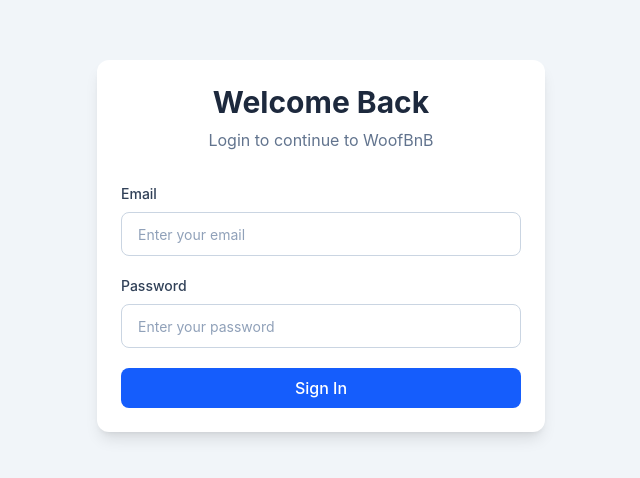
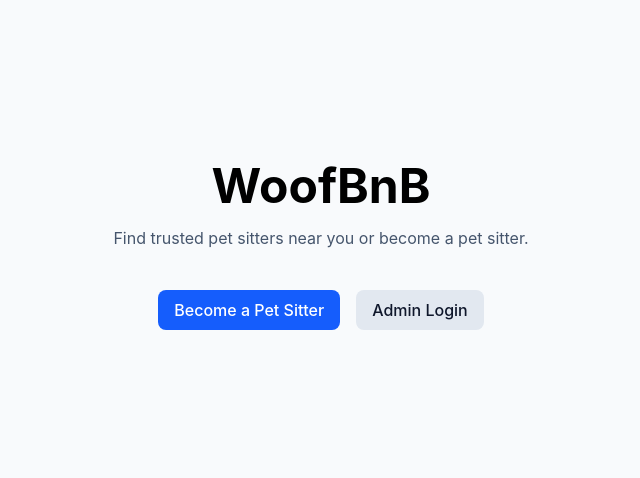
Before and after one commit to codebyAvijit/WoofBnB, a React (Vite) app in the folder client/: page / in a window 1280 px wide. Before the commit this address led to /login. Shown: the part 154-632 px from the top of the page, without its empty margins (319-959 px from the left). Built offline with nearby package versions, Linux system fonts and the light colour scheme; no server answers.

Commit message:
changes login added

```diff
--- a/client/src/components/layout/Sidebar/Sidebar.jsx
+++ b/client/src/components/layout/Sidebar/Sidebar.jsx
@@ -9,11 +9,11 @@
   return (
     <aside className="w-64 border-r bg-white p-5">
       <nav className="space-y-2">
-        <NavLink to="/" className={linkClass}>
+        <NavLink to="/dashboard" end className={linkClass}>
           Dashboard
         </NavLink>
 
-        <NavLink to="/petsitters" className={linkClass}>
+        <NavLink to="/dashboard/petsitters" className={linkClass}>
           Pet Sitters
         </NavLink>
       </nav>
--- a/client/src/features/auth/hooks/useLogin.js
+++ b/client/src/features/auth/hooks/useLogin.js
@@ -25,7 +25,7 @@
 
       toast.success(data.message);
 
-      navigate("/", {
+      navigate("/dashboard", {
         replace: true,
       });
     },
--- a/client/src/features/auth/hooks/useLogout.js
+++ b/client/src/features/auth/hooks/useLogout.js
@@ -1,5 +1,4 @@
 import { useNavigate } from "react-router-dom";
-
 import { toast } from "react-toastify";
 
 import { useAuth } from "../../../context/AuthContext";
@@ -10,13 +9,13 @@
   const { logout } = useAuth();
 
   return () => {
+    navigate("/", {
+      replace: true,
+    });
+
     logout();
 
     toast.success("Logged out successfully.");
-
-    navigate("/login", {
-      replace: true,
-    });
   };
 }
 
--- a/client/src/features/auth/pages/Login.jsx
+++ b/client/src/features/auth/pages/Login.jsx
@@ -1,14 +1,20 @@
 import { Navigate } from "react-router-dom";
 
 import Card from "../../../components/common/Card";
-
 import LoginForm from "../components/LoginForm";
 
-import { storage } from "../../../utils/storage";
+import { useAuth } from "../../../context/AuthContext";
+import Loader from "../../../components/common/Loader";
 
 function Login() {
-  if (storage.isAuthenticated()) {
-    return <Navigate to="/" replace />;
+  const { user, loading } = useAuth();
+
+  if (loading) {
+    return <Loader />;
+  }
+
+  if (user) {
+    return <Navigate to="/dashboard/petsitters" replace />;
   }
 
   return (
--- a/client/src/features/petsitter/pages/PetSitters.jsx
+++ b/client/src/features/petsitter/pages/PetSitters.jsx
@@ -1,17 +1,10 @@
-import { useState } from "react";
-
-import Button from "../../../components/common/Button";
 import Loader from "../../../components/common/Loader";
-import Modal from "../../../components/common/Modal";
 
 import PetSitterCard from "../components/PetSitterCard";
-import PetSitterForm from "../components/PetSitterForm";
 
 import usePetSitters from "../hooks/usePetsitters";
 
 function PetSitters() {
-  const [openModal, setOpenModal] = useState(false);
-
   const { data: petSitters, isLoading, isError } = usePetSitters();
 
   if (isLoading) {
@@ -27,8 +20,6 @@
       <div className="space-y-6">
         <div className="flex items-center justify-between">
           <h1 className="text-3xl font-bold">Pet Sitters</h1>
-
-          <Button onClick={() => setOpenModal(true)}>+ Add Pet Sitter</Button>
         </div>
 
         <div className="grid gap-6 md:grid-cols-2 xl:grid-cols-3">
@@ -37,14 +28,6 @@
           ))}
         </div>
       </div>
-
-      <Modal
-        isOpen={openModal}
-        title="Create Pet Sitter"
-        onClose={() => setOpenModal(false)}
-      >
-        <PetSitterForm onSuccess={() => setOpenModal(false)} />
-      </Modal>
     </>
   );
 }
--- /dev/null
+++ b/client/src/features/petsitter/pages/RegisterPetSitter.jsx
@@ -0,0 +1,26 @@
+import { useNavigate } from "react-router-dom";
+import { toast } from "react-toastify";
+
+import Card from "../../../components/common/Card";
+
+import PetSitterForm from "../components/PetSitterForm";
+
+function RegisterPetSitter() {
+  const navigate = useNavigate();
+
+  return (
+    <div className="flex min-h-screen items-center justify-center bg-slate-100 p-6">
+      <Card className="w-full max-w-3xl">
+        <h1 className="mb-6 text-3xl font-bold">Become a Pet Sitter</h1>
+
+        <PetSitterForm
+          onSuccess={() => {
+            navigate("/");
+          }}
+        />
+      </Card>
+    </div>
+  );
+}
+
+export default RegisterPetSitter;
--- /dev/null
+++ b/client/src/layouts/PublicLayout.jsx
@@ -0,0 +1,11 @@
+import { Outlet } from "react-router-dom";
+
+function PublicLayout() {
+  return (
+    <div className="min-h-screen bg-slate-50">
+      <Outlet />
+    </div>
+  );
+}
+
+export default PublicLayout;
--- /dev/null
+++ b/client/src/pages/Home.jsx
@@ -0,0 +1,27 @@
+import { Link } from "react-router-dom";
+
+import Button from "../components/common/Button";
+
+function Home() {
+  return (
+    <div className="mx-auto flex min-h-screen max-w-7xl flex-col items-center justify-center px-6">
+      <h1 className="mb-4 text-center text-5xl font-bold">WoofBnB</h1>
+
+      <p className="mb-10 max-w-xl text-center text-slate-600">
+        Find trusted pet sitters near you or become a pet sitter.
+      </p>
+
+      <div className="flex flex-wrap justify-center gap-4">
+        <Link to="/register">
+          <Button>Become a Pet Sitter</Button>
+        </Link>
+
+        <Link to="/login">
+          <Button variant="secondary">Admin Login</Button>
+        </Link>
+      </div>
+    </div>
+  );
+}
+
+export default Home;
--- a/client/src/routes/AppRoutes.jsx
+++ b/client/src/routes/AppRoutes.jsx
@@ -1,23 +1,39 @@
 import { BrowserRouter, Routes, Route, Navigate } from "react-router-dom";
 
+import PublicLayout from "../layouts/PublicLayout";
 import AuthLayout from "../layouts/AuthLayout";
 import MainLayout from "../layouts/MainLayout";
 
+import Home from "../pages/Home";
 import Dashboard from "../pages/Dashboard";
 import NotFound from "../pages/NotFound";
 import Unauthorized from "../pages/Unauthorized";
 
 import Login from "../features/auth/pages/Login";
+import RegisterPetSitter from "../features/petsitter/pages/RegisterPetSitter";
 import PetSitters from "../features/petsitter/pages/PetSitters";
+
 import ProtectedRoute from "./ProtectedRoute";
 
 function AppRoutes() {
   return (
     <BrowserRouter>
       <Routes>
+        {/* ---------- Public Routes ---------- */}
+
+        <Route element={<PublicLayout />}>
+          <Route path="/" element={<Home />} />
+
+          <Route path="/register" element={<RegisterPetSitter />} />
+        </Route>
+
+        {/* ---------- Authentication ---------- */}
+
         <Route element={<AuthLayout />}>
           <Route path="/login" element={<Login />} />
         </Route>
+
+        {/* ---------- Protected Admin Routes ---------- */}
 
         <Route
           element={
@@ -26,23 +42,14 @@
             </ProtectedRoute>
           }
         >
-          <Route path="/" element={<Dashboard />} />
+          <Route path="/dashboard" element={<Dashboard />} />
+
+          <Route path="/dashboard/petsitters" element={<PetSitters />} />
         </Route>
 
         <Route path="/unauthorized" element={<Unauthorized />} />
 
         <Route path="*" element={<NotFound />} />
-        <Route
-          element={
-            <ProtectedRoute>
-              <MainLayout />
-            </ProtectedRoute>
-          }
-        >
-          <Route path="/" element={<Dashboard />} />
-
-          <Route path="/petsitters" element={<PetSitters />} />
-        </Route>
       </Routes>
     </BrowserRouter>
   );
--- a/client/src/routes/ProtectedRoute.jsx
+++ b/client/src/routes/ProtectedRoute.jsx
@@ -1,4 +1,4 @@
-import { Navigate } from "react-router-dom";
+import { Navigate, useLocation } from "react-router-dom";
 
 import Loader from "../components/common/Loader";
 
@@ -7,12 +7,14 @@
 function ProtectedRoute({ children }) {
   const { user, loading } = useAuth();
 
+  const location = useLocation();
+
   if (loading) {
     return <Loader />;
   }
 
   if (!user) {
-    return <Navigate to="/login" replace />;
+    return <Navigate to="/login" replace state={{ from: location }} />;
   }
 
   return children;
```
